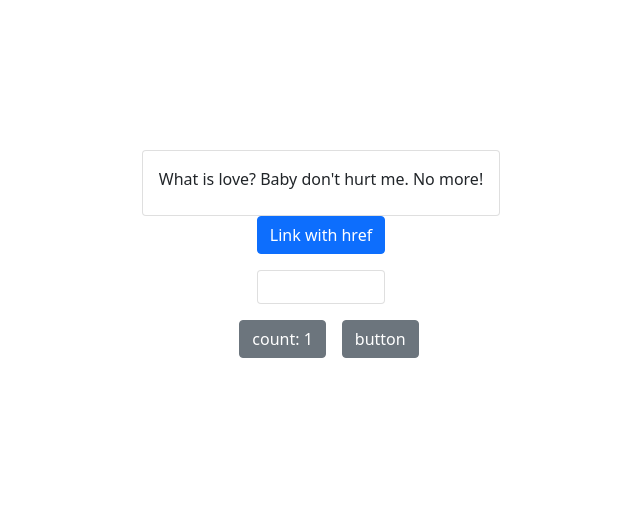
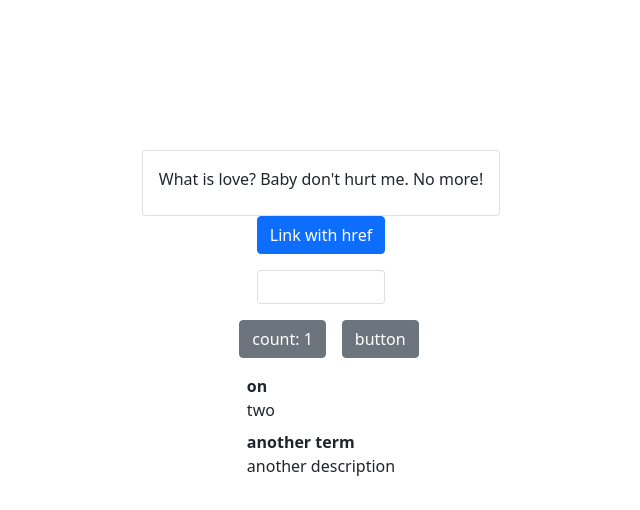
Before and after one commit to ElKlaus/react_apps, a React (Create React App) app in the folder hexlet_app/: page / in a window 1280 px wide. Shown: the top 510 px of the page, without its empty margins (319-959 px from the left). Built offline with nearby package versions, Linux system fonts and the light colour scheme.

Commit message:
Add definition comp

```diff
--- a/hexlet_app/src/App.js
+++ b/hexlet_app/src/App.js
@@ -10,6 +10,7 @@ import Log from './components/log';
 import Card from './components/card';
 import Autocomplete from './components/autocomplete';
 import Clock from './components/clock';
+import DefinitionList from './components/definition_list';
 
 class App extends React.Component {
 
@@ -32,6 +33,7 @@ class App extends React.Component {
         {vdom}
         <Collapse />
         <Buttons />
+        <DefinitionList data={definitions}/>
       </div>
     );
   }
--- /dev/null
+++ b/hexlet_app/src/components/definition_list.jsx
@@ -0,0 +1,22 @@
+import React from "react";
+
+export default class DefinitionList extends React.Component {
+  render() {
+    const { data } = this.props;
+    if (data.length === 0) {
+      return null;
+    }
+
+    const tags = data.map(({ dt, dd, id }) => (
+      <React.Fragment key={id}>
+        <dt>{dt}</dt>
+        <dd>{dd}</dd>
+      </React.Fragment>
+    ))
+    return (
+      <dl>
+        {tags}
+      </dl>
+    )
+  }
+}
```
